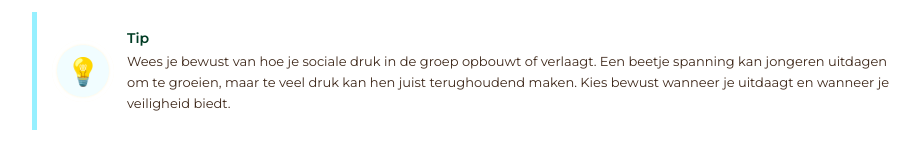
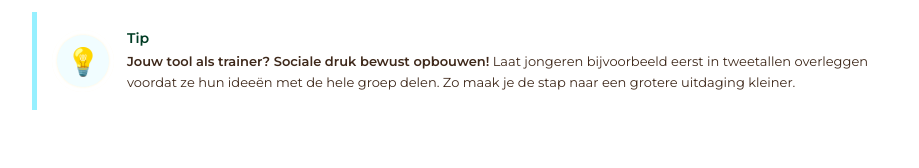
Before and after one commit to kayawaller-design/LYL, a plain HTML site: page trainers-tip-sociale-druk.html in a window 1280 px wide. Shown: the whole page, without its empty margins (158-1077 px from the left). Drawn offline with Linux system fonts and the light colour scheme.

Commit message:
Werk trainerstip over sociale druk bij

```diff
--- a/trainers-tip-sociale-druk.html
+++ b/trainers-tip-sociale-druk.html
@@ -24,7 +24,7 @@ p{font-size:13px;line-height:1.6;margin:0}
     <span class="icon" aria-hidden="true">💡</span>
     <div>
       <h1 class="label" id="tip-label">Tip</h1>
-      <p>Wees je bewust van hoe je sociale druk in de groep opbouwt of verlaagt. Een beetje spanning kan jongeren uitdagen om te groeien, maar te veel druk kan hen juist terughoudend maken. Kies bewust wanneer je uitdaagt en wanneer je veiligheid biedt.</p>
+      <p><strong>Jouw tool als trainer? Sociale druk bewust opbouwen!</strong> Laat jongeren bijvoorbeeld eerst in tweetallen overleggen voordat ze hun ideeën met de hele groep delen. Zo maak je de stap naar een grotere uitdaging kleiner.</p>
     </div>
   </aside>
 </main>
```
